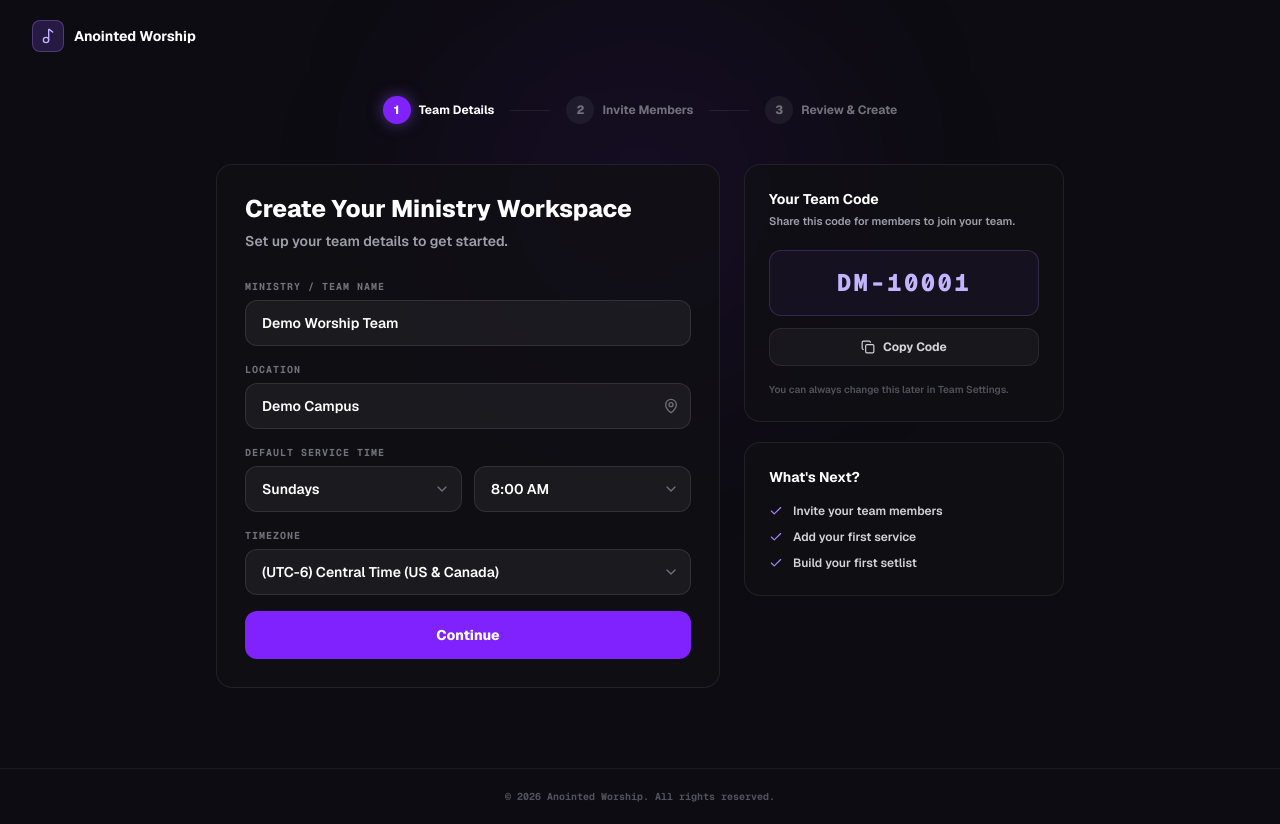
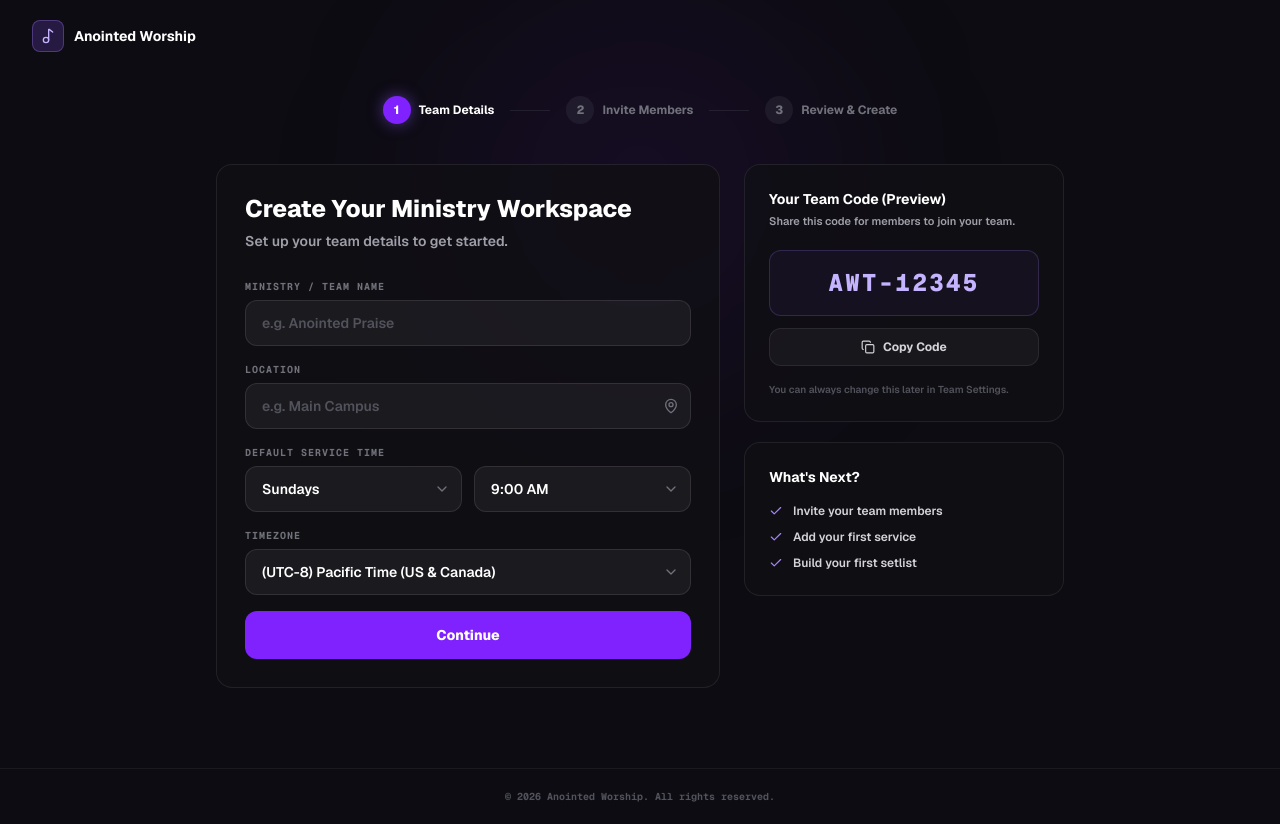
Before and after one commit to Dnjsh24/ANOINTED-WORSHIP-, a Next.js app: page /teams/new in a window 1280 px wide. Built offline with nearby package versions, Linux system fonts and the light colour scheme.

Commit message:
Support creating and inserting custom location and service times into team_settings, and clear default team name input value

```diff
--- a/src/app/actions.ts
+++ b/src/app/actions.ts
@@ -341,6 +341,8 @@ export async function signOut() {
 
 export async function createTeamAction(formData: FormData) {
   const name = teamNameSchema.parse(formData.get("name") ?? "Anointed Worship");
+  const location = formData.get("location") as string || "";
+  const serviceTime = formData.get("serviceTime") as string || "9:00 AM";
 
   if (!hasSupabaseEnv()) {
     redirect("/login?error=config");
@@ -398,6 +400,14 @@ export async function createTeamAction(formData: FormData) {
   if (memberError) {
     redirect("/teams/new?error=member");
   }
+
+  // Create default team settings
+  await supabase.from("team_settings").insert({
+    team_id: createdTeamId,
+    default_service_location: location || "Main Sanctuary",
+    default_call_time: serviceTime || "9:00 AM",
+    default_rehearsal_time: "8:15 AM",
+  });
 
   revalidatePath("/dashboard");
   redirect("/dashboard");
--- a/src/app/teams/new/page.tsx
+++ b/src/app/teams/new/page.tsx
@@ -4,6 +4,8 @@ import { Check, ChevronDown, Copy, Mail, MapPin, Music2, Trash2, Users } from "l
 import Link from "next/link";
 import { useState } from "react";
 import { createTeamAction } from "@/app/actions";
+
+import { generateTeamCode } from "@/lib/domain/team-code";
 
 const createTeamErrors: Record<string, string> = {
   create: "We could not create that workspace yet. Please try again.",
@@ -31,21 +33,22 @@ interface NewTeamPageProps {
 export default function NewTeamPage({ searchParams }: NewTeamPageProps) {
   const [step, setStep] = useState(0);
   const [copied, setCopied] = useState(false);
-  const teamCode = "DM-10001";
 
   // Form states
-  const [teamName, setTeamName] = useState("Demo Worship Team");
-  const [location, setLocation] = useState("Demo Campus");
+  const [teamName, setTeamName] = useState("");
+  const [location, setLocation] = useState("");
   const [serviceDay, setServiceDay] = useState("Sundays");
-  const [serviceTime, setServiceTime] = useState("8:00 AM");
-  const [timezone, setTimezone] = useState("(UTC-6) Central Time (US & Canada)");
+  const [serviceTime, setServiceTime] = useState("9:00 AM");
+  const [timezone, setTimezone] = useState("(UTC-8) Pacific Time (US & Canada)");
 
   // Invite states
   const [emails, setEmails] = useState<string[]>([]);
   const [emailInput, setEmailInput] = useState("");
 
+  const previewCode = teamName ? generateTeamCode(teamName, "preview") : "AWT-12345";
+
   function handleCopy() {
-    navigator.clipboard.writeText(teamCode);
+    navigator.clipboard.writeText(previewCode);
     setCopied(true);
     setTimeout(() => setCopied(false), 2000);
   }
@@ -106,6 +109,7 @@ export default function NewTeamPage({ searchParams }: NewTeamPageProps) {
                       value={teamName}
                       onChange={e => setTeamName(e.target.value)}
                       required
+                      placeholder="e.g. Anointed Praise"
                       className="w-full rounded-xl border border-white/10 bg-white/[0.05] px-4 py-3 text-sm font-semibold text-white placeholder:text-zinc-600 focus:border-violet-400/50 focus:outline-none focus:ring-1 focus:ring-violet-400/30 transition-all"
                     />
                   </div>
@@ -115,6 +119,7 @@ export default function NewTeamPage({ searchParams }: NewTeamPageProps) {
                       <input
                         value={location}
                         onChange={e => setLocation(e.target.value)}
+                        placeholder="e.g. Main Campus"
                         className="w-full rounded-xl border border-white/10 bg-white/[0.05] px-4 py-3 pr-10 text-sm font-semibold text-white placeholder:text-zinc-600 focus:border-violet-400/50 focus:outline-none focus:ring-1 focus:ring-violet-400/30 transition-all"
                       />
                       <MapPin className="absolute right-3 top-1/2 -translate-y-1/2 size-4 text-zinc-500" />
@@ -266,6 +271,10 @@ export default function NewTeamPage({ searchParams }: NewTeamPageProps) {
 
                   <form action={createTeamAction}>
                     <input type="hidden" name="name" value={teamName} />
+                    <input type="hidden" name="location" value={location} />
+                    <input type="hidden" name="serviceDay" value={serviceDay} />
+                    <input type="hidden" name="serviceTime" value={serviceTime} />
+                    <input type="hidden" name="timezone" value={timezone} />
                     <div className="flex gap-3">
                       <button
                         type="button"
@@ -290,10 +299,10 @@ export default function NewTeamPage({ searchParams }: NewTeamPageProps) {
           {/* Right Panel: Team Code + What's Next */}
           <div className="flex flex-col gap-5">
             <div className="rounded-2xl border border-white/[0.08] bg-[#111014]/80 p-6">
-              <h3 className="text-sm font-bold text-white">Your Team Code</h3>
+              <h3 className="text-sm font-bold text-white">Your Team Code (Preview)</h3>
               <p className="mt-1 text-[11px] font-semibold text-zinc-400">Share this code for members to join your team.</p>
               <div className="mt-5 rounded-xl border border-violet-400/20 bg-violet-500/5 py-4 text-center">
-                <p className="font-mono text-2xl font-extrabold tracking-widest text-violet-300">{teamCode}</p>
+                <p className="font-mono text-2xl font-extrabold tracking-widest text-violet-300">{previewCode}</p>
               </div>
               <button
                 onClick={handleCopy}
```
